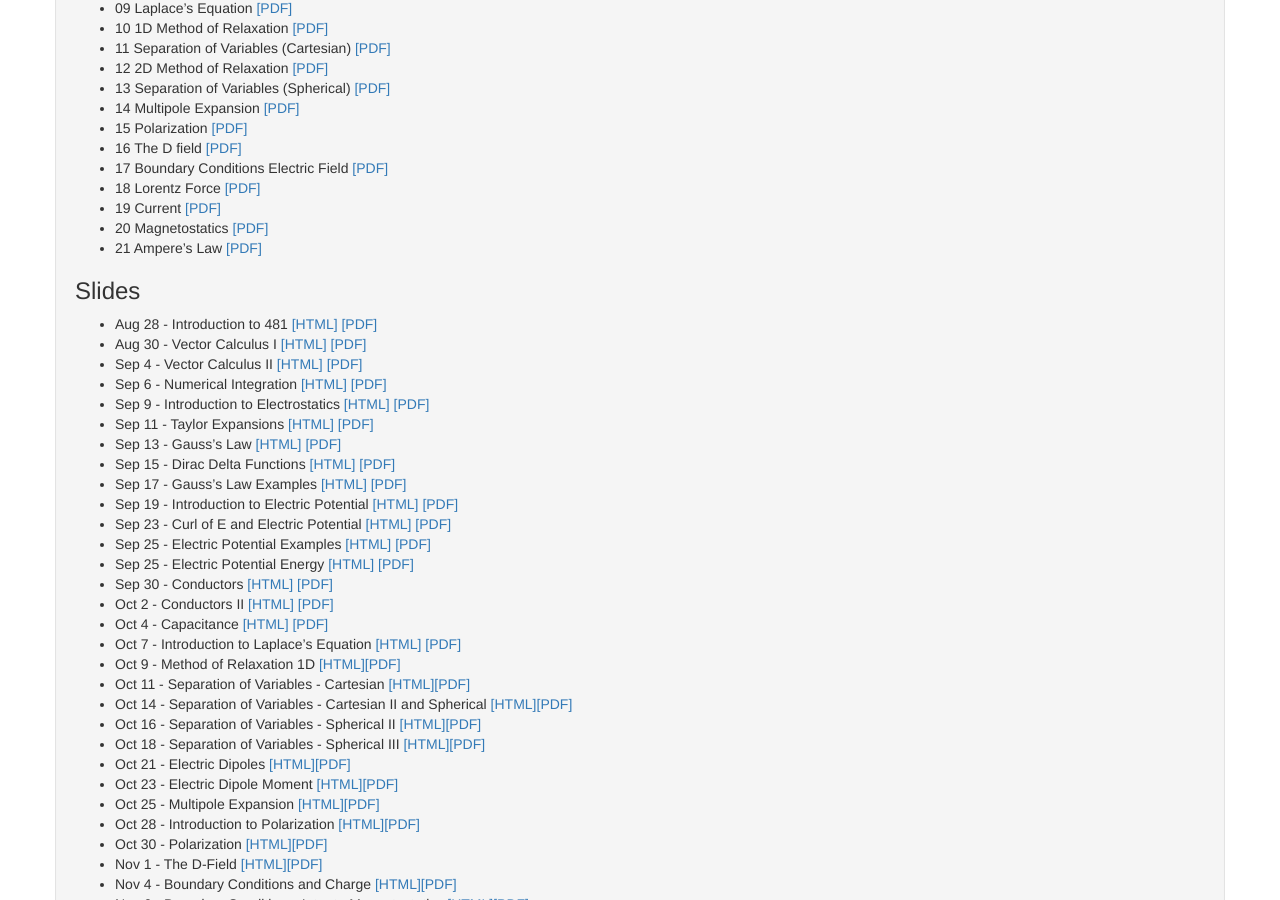
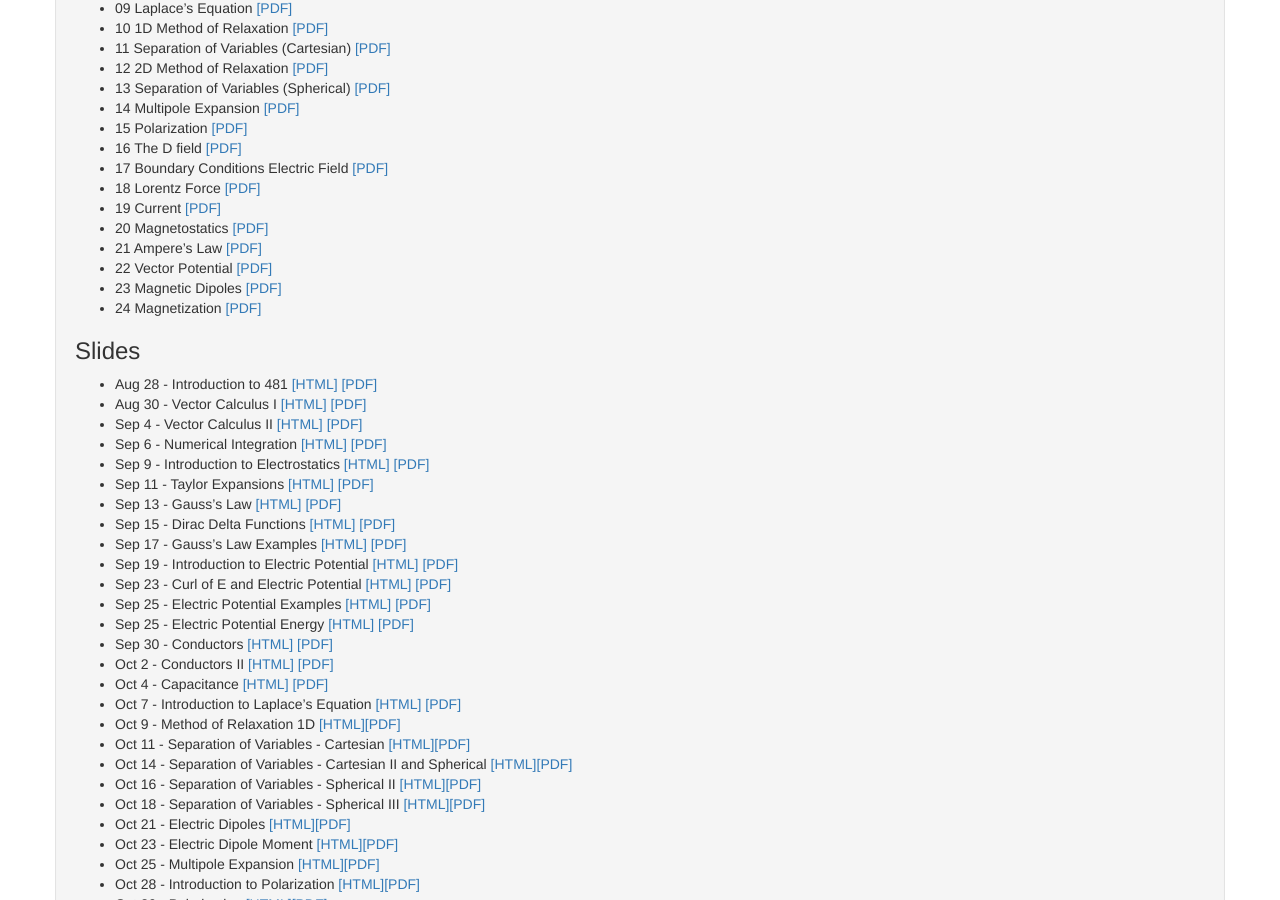
Before and after one commit to dannycab/phy481msu_f2019, a Jekyll site: the page built from notes/list_of_notes.md, in a window 1280 px wide and 900 px high, scrolled down 370 px. Built offline with Jekyll 4.4.1, drawn with Linux system fonts in a browser that asks for light colours.

Commit message:
updated with notes

```diff
--- a/notes/list_of_notes.md
+++ b/notes/list_of_notes.md
@@ -27,6 +27,9 @@ permalink: notes/index.html
 - 19 Current [[PDF]](./handwritten/19_Current.pdf)
 - 20 Magnetostatics [[PDF]](./handwritten/20_Magnetostatics.pdf)
 - 21 Ampere's Law [[PDF]](./handwritten/21_Amperes_Law.pdf)
+- 22 Vector Potential [[PDF]](./handwritten/22_Vector_Potential.pdf)
+- 23 Magnetic Dipoles [[PDF]](./handwritten/23_Magnetic_Dipoles.pdf)
+- 24 Magnetization [[PDF]](./handwritten/24_Magnetization.pdf)
 
 ### Slides
 
```
Also changed, not shown: 2 other files.
